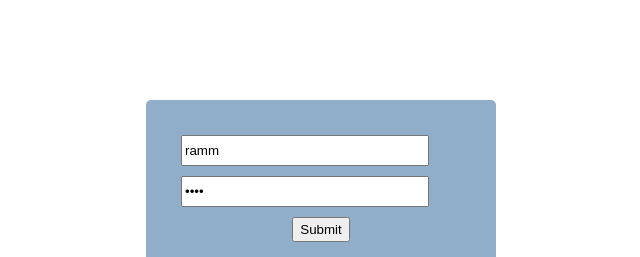
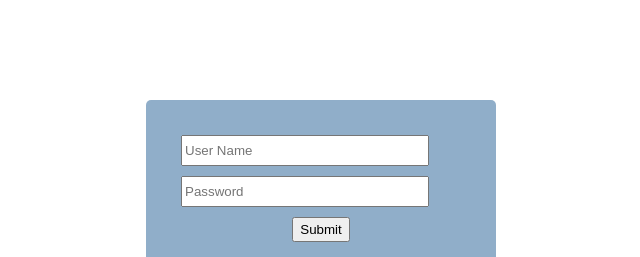
Before and after one commit to RajaRanjithkumar17/react-task-manager, a React (Create React App) app: page / in a window 1280 px wide. Shown: the top 257 px of the page, without its empty margins (366-1006 px from the left). Built offline with nearby package versions, Linux system fonts and the light colour scheme.

Commit message:
my commit

```diff
--- a/src/Credentials/Userdetail.json
+++ b/src/Credentials/Userdetail.json
@@ -1,14 +1,14 @@
 [
     {
-        "userName":"ranjith",
-        "password":1234567
+        "usersName":"ranjith",
+        "password":"1234567"
     },
     {
-        "userName":"ramm",
-        "password":1234
+        "usersName":"ramm",
+        "password":"1234"
     },
     {
-        "userName":"manikandan",
-        "password":12345678
+        "usersName":"manikandan",
+        "password":"12345678"
     }
 ]
--- a/src/login/Form1.js
+++ b/src/login/Form1.js
@@ -7,25 +7,25 @@ import data from '../Credentials/Userdetail.json'
 const Form1 = () => {
   const navigate = useNavigate();
 
-  const [userName , setUserName]= useState("ramm")
-  const [userPwd ,setUserPwd]= useState(1234)
+  const [userName , setUserName]= useState([])
+  const [userPwds ,setUserPwd]= useState([])
 
 
 
-  const HandelSub = ()=>{
-    //sub.preventDefault();
+  const HandelSub = (sub)=>{
+    sub.preventDefault();
 
-    var detail =  data.map((index)=>{ return(index.userName)  })
+    var detail =  data.map((index)=>{ return(index.usersName)  })
 
 
     var ind = detail.indexOf(userName);
     console.log(ind);
 
     var pwddetail =  data.map((index)=>{ return(index.password)})
-    var inde = pwddetail.indexOf(userPwd);
+    var inde = pwddetail.indexOf(userPwds);
     console.log(inde);
 
-    console.log("sub",detail,pwddetail);
+    console.log("sub",detail,pwddetail,userName,userPwds);
 
     if (ind===inde){
 
@@ -46,14 +46,14 @@ const Form1 = () => {
 
 const handelName = (nam)=>{
   console.log("nam",nam);
-  if (nam.target.value==="userName") {
+  if (nam.target.name==="userName") {
    setUserName(nam.target.value)
   }
 
 }
 const handelPwd = (pwd)=>{
   console.log("nam",pwd);
-  if (pwd.target.value==="userpwd") {
+  if (pwd.target.name==="userpwd") {
     setUserPwd(pwd.target.value)
   }
 
@@ -66,7 +66,7 @@ return (
       <form onSubmit={HandelSub}>
 
         <input onChange={handelName} name="userName" placeholder='User Name' value={userName}/>
-        <input  onChange={handelPwd} type={"password"} name="userpwd" placeholder='Password' value={userPwd}/>
+        <input  onChange={handelPwd} type={"password"} name="userpwd" placeholder='Password' value={userPwds}/>
         <input type={"submit"} id="submit"/>
       </form>
 
```
